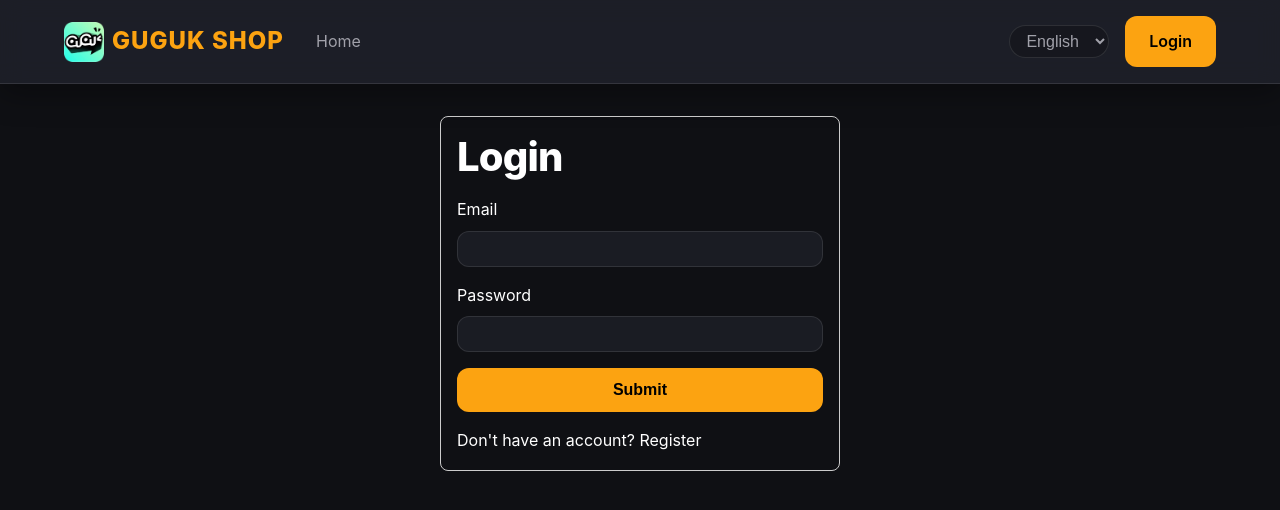
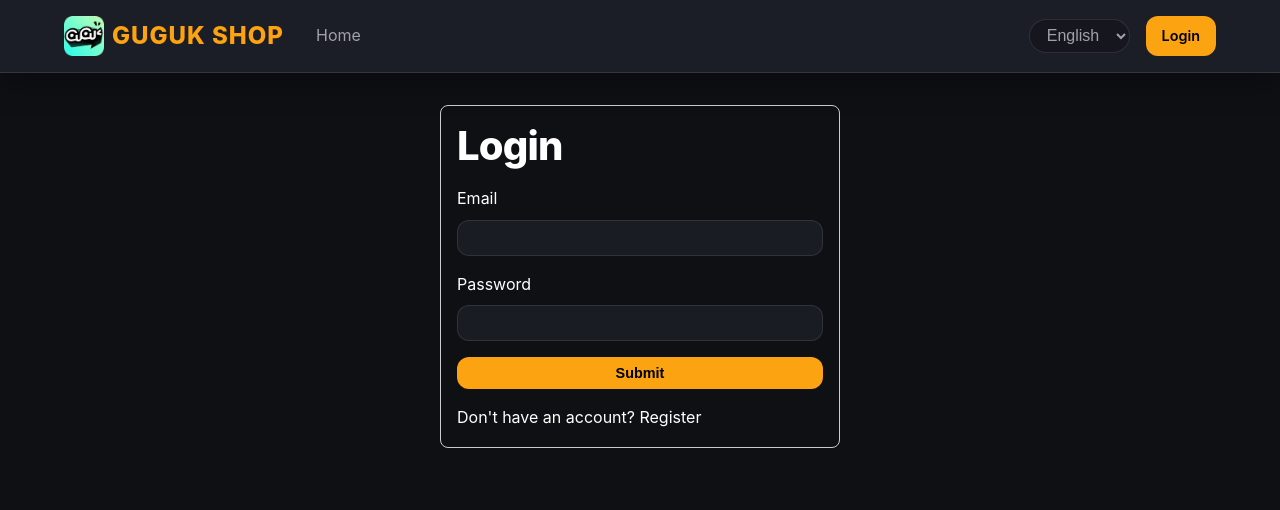
Before and after one commit to LeoR1989/GameCoinMall, a Next.js app: page /en/login in a window 1280 px wide. Shown: the top 510 px of the page. Built offline with nearby package versions, Linux system fonts and the light colour scheme; no server answers.

Commit message:
Fix UI: login button size and order page width

```diff
--- a/app/[locale]/orders/page.tsx
+++ b/app/[locale]/orders/page.tsx
@@ -22,7 +22,7 @@ export default async function OrdersPage({ params: { locale } }: { params: { loc
     const t = await getTranslations('Orders');
 
     return (
-        <div style={{ maxWidth: '800px', margin: '2rem auto', padding: '1rem' }}>
+        <div style={{ maxWidth: '1200px', margin: '2rem auto', padding: '1rem' }}>
             <h1>{t('title')}</h1>
             {orders.length === 0 ? (
                 <p>{t('noOrders')}</p>
--- a/app/globals.css
+++ b/app/globals.css
@@ -60,15 +60,18 @@ a {
   display: inline-flex;
   align-items: center;
   justify-content: center;
-  padding: 0.8rem 1.5rem;
-  /* Larger touch target */
+  padding: 0.5rem 1rem;
+  /* Reduced padding */
   border-radius: 12px;
   /* Rounder buttons */
   border: none;
   cursor: pointer;
   font-weight: 600;
   transition: all 0.2s ease;
-  font-size: 1rem;
+  font-size: 0.9rem;
+  /* Slightly smaller font */
+  white-space: nowrap;
+  /* Prevent text wrapping */
 }
 
 .btn-primary {
```
